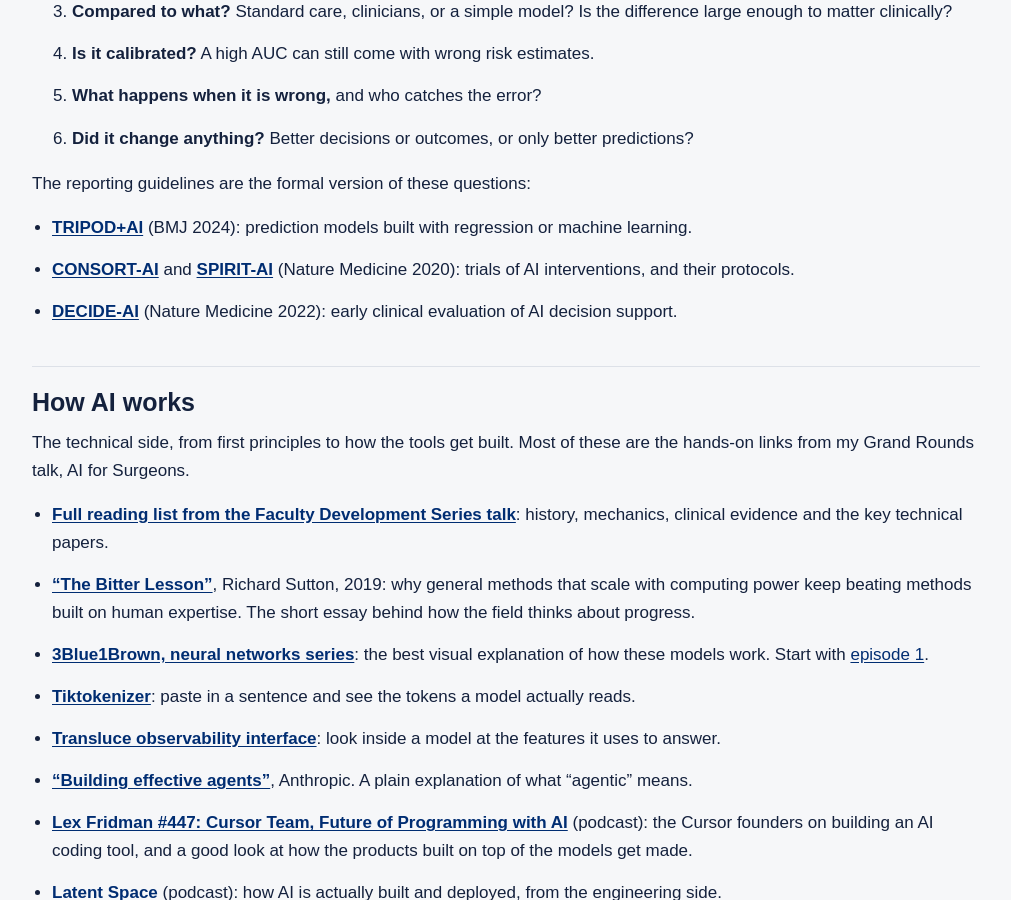
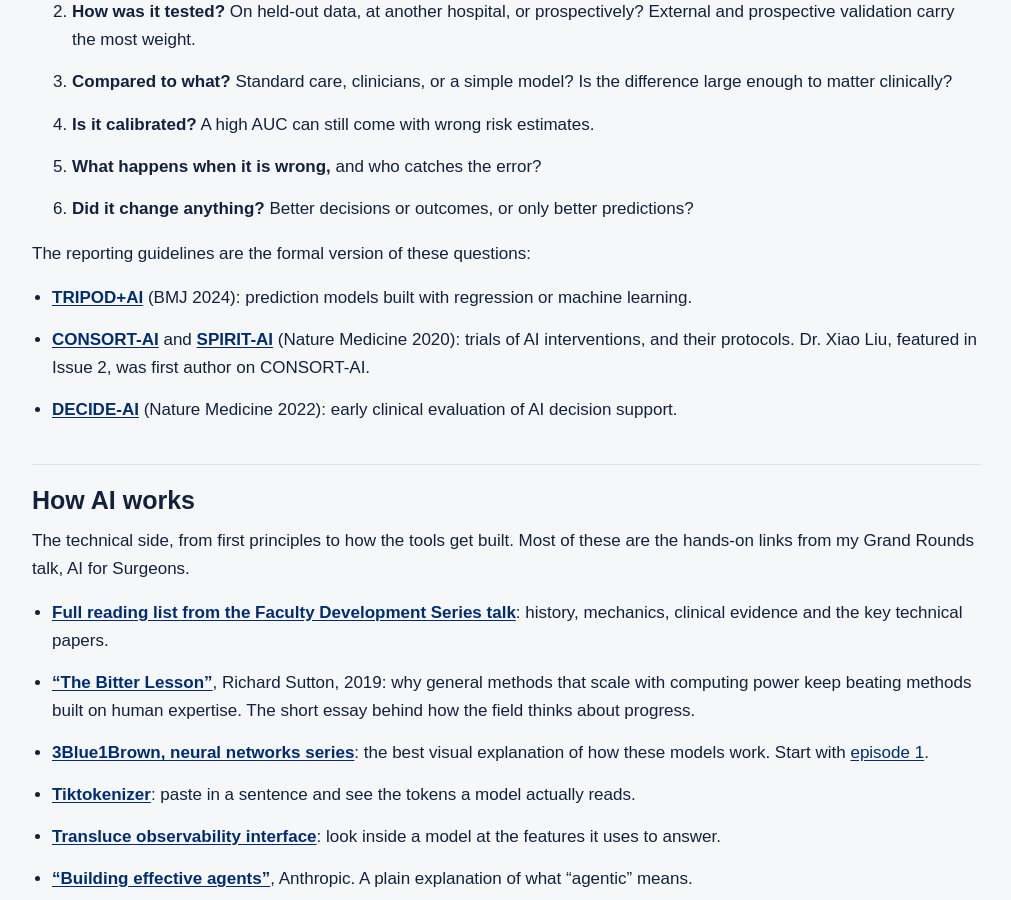
Before and after one commit to davidstonko/ai-surgery, a Jekyll site: the page built from docs/resources/index.md, in a window 1280 px wide and 900 px high, scrolled down 2270 px. Shown: the whole window, without its empty margins (134-1145 px from the left). Built offline with Jekyll 4.4.1, drawn with Linux system fonts in a browser that asks for light colours; some of the changed text lies outside the part shown.

Commit message:
Library: Issue 2 literature digest feature; Resources: Issue 2 items
Co-Authored-By: Claude Opus 5.5 <noreply@anthropic.com>
Claude-Session: https://claude.ai/code/session_01W165zyvQTjRsHcuJdEwoPV

```diff
--- a/docs/resources/index.md
+++ b/docs/resources/index.md
@@ -21,6 +21,7 @@ head_title: "AI Resources for Surgeons | LocalMinimum.us"
 ### From the newsletter
 
 - **Issue 1:** [Machines of Loving Grace](https://darioamodei.com/essay/machines-of-loving-grace), Dario Amodei's essay on what powerful AI could do for biology and medicine, and [Ilya Sutskever on the Dwarkesh Podcast](https://www.youtube.com/watch?v=aR20FWCCjAs).
+- **Issue 2:** Dr. Marissa Famularo's [free literature digest prompt](https://statup.app/briefing.html), and [Dr. Xiao Liu on evaluating medical AI](https://ai-podcast.nejm.org/e/beyond-the-hype-dr-xiao-liu-on-evaluating-medical-ai/) on NEJM AI Grand Rounds.
 
 ## Johns Hopkins AI resources
 
@@ -75,6 +76,7 @@ The reporting guidelines are the formal version of these questions:
 
 - **[TRIPOD+AI](https://doi.org/10.1136/bmj-2023-078378)** (BMJ 2024): prediction models built with regression or machine learning.
 - **[CONSORT-AI](https://doi.org/10.1038/s41591-020-1034-x)** and **[SPIRIT-AI](https://doi.org/10.1038/s41591-020-1037-7)** (Nature Medicine 2020): trials of AI interventions, and their protocols.
+  Dr. Xiao Liu, featured in Issue 2, was first author on CONSORT-AI.
 - **[DECIDE-AI](https://doi.org/10.1038/s41591-022-01772-9)** (Nature Medicine 2022): early clinical evaluation of AI decision support.
 
 ## How AI works
```
Also changed, not shown: docs/_posts/2026-10-01-a-soft-start-free-ai-literature-digest.md (added, +17 -0 lines).
